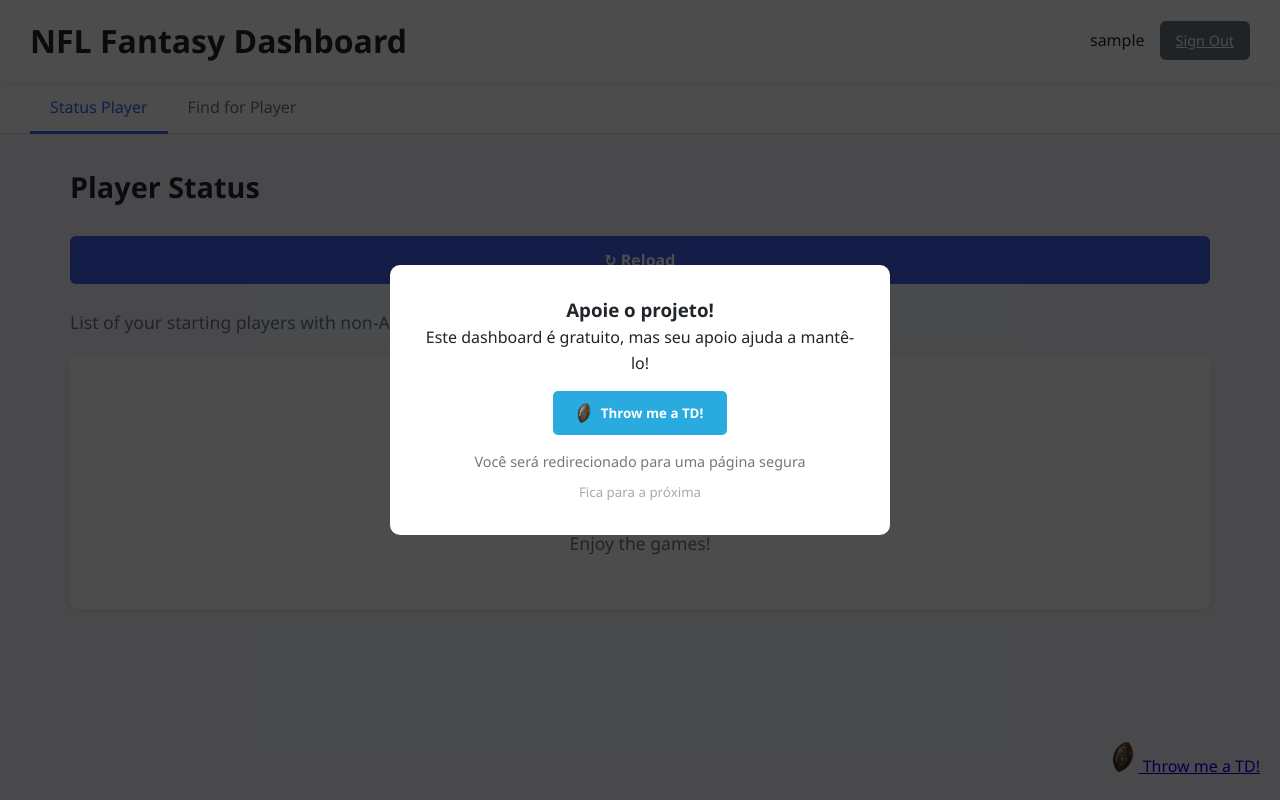
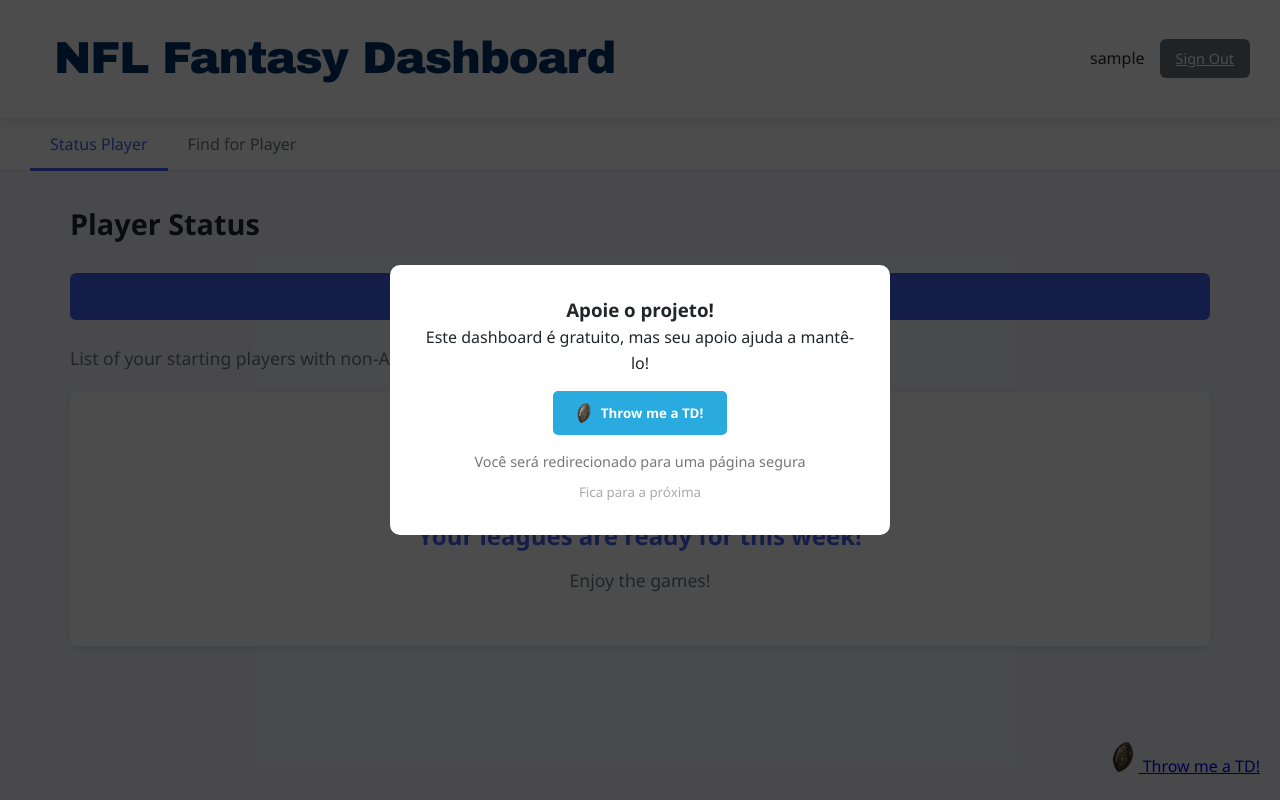
Before and after one commit to rr-costa/sleeper-dashboard, a Flask app: page /dashboard in a window 1280 px wide. Run offline with Flask 3, Linux system fonts and the light colour scheme; the visitor is signed in with stand-in values (Sample User, id 1); data that the repository does not hold is empty.

Commit message:
correções finais V1.1

```diff
--- a/templates/dashboard.html
+++ b/templates/dashboard.html
@@ -35,7 +35,30 @@
             gap: 1rem;
             margin-top: 1.5rem;
         }
-        .league-card, .status-group {
+        /* ESTILO ATUALIZADO PARA O TÍTULO */
+        .header-left h1 {
+            font-family: 'Arial Black', 'Impact', sans-serif;
+            font-size: 2.8rem;
+            color: #013369; /* Azul principal da NFL */
+            letter-spacing: -1px;
+            position: relative;
+            display: inline-block;
+            margin: 0;
+            padding: 0.5rem 1.5rem;
+        }
+
+        .header-left h1::before {
+            content: "";
+            position: absolute;
+            top: -10px;
+            left: -10px;
+            right: -10px;
+            bottom: -10px;
+            z-index: -1;
+            opacity: 0.6;
+        }
+
+        tatus-group {
             border-radius: 8px;
             overflow: hidden;
             margin-bottom: 1rem;
```
Also changed, not shown: templates/index.html (+2 -6 lines).
